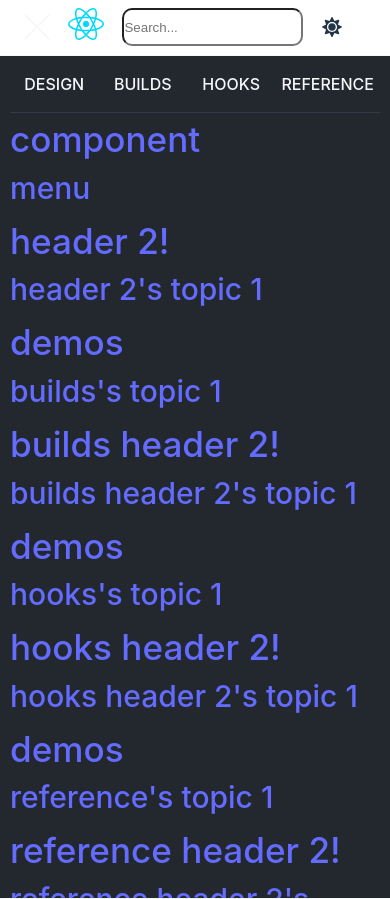
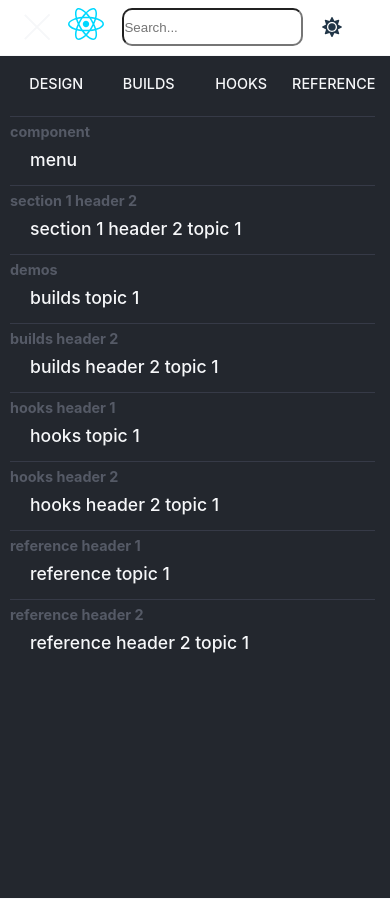
Before and after one commit to alexgeis/react-reference, a React (Vite) app in the folder react-ref/: page / in a window 390 px wide. Both pictures are taken after a click on the element 36 px from the left and 27 px from the top of the page. Built offline with nearby package versions, Linux system fonts and the light colour scheme.

Commit message:
add utility function stringToUrl() to add hypens in any string with whitespace, and finish styling homepage nav menu (mobile) - issue #4

```diff
--- a/react-ref/src/components/Hamburger.module.css
+++ b/react-ref/src/components/Hamburger.module.css
@@ -46,7 +46,7 @@
 	left: 0;
 	transition: opacity 600ms ease-in-out;
 	width: 100vw;
-	padding: 0 10px;
+	/* padding: 0 10px; */
 	height: 100vh;
 	max-height: 100vh;
 	background-color: var(--dark-bg-color);
@@ -75,72 +75,106 @@
 	/* position: sticky;
 	top: 0px; */
 	background-color: var(--dark-bg-color);
-	padding: 10px 0;
-	border-bottom: 1px solid var(--dark-bg-secondary-color);
+	padding: 10px;
+	/* border-bottom: 1px solid var(--dark-bg-secondary-color); */
 }
 .sectionNavWrapper > li > a {
-	color: var(--light-primary-color);
 	text-transform: capitalize;
 	line-height: calc(3 * var(--flex-gap));
-	font-size: 1rem;
+	font-size: 0.9rem;
 }
 .sectionLink {
 	opacity: 1;
-	padding: 0 6px;
+	/* padding: 0 6px; */
 	color: var(--light-primary-color);
 	width: 100%;
 	transition: transform 200ms ease-in;
 	cursor: pointer;
 }
-.sectionLink > a,
-.sectionLinkActive > a {
-	display: inline-block;
-	width: 100%;
-	height: 100%;
-	color: black;
-}
 .sectionLink:hover {
 	background-color: var(--dark-bg-secondary-color);
 	border-radius: 15px;
 }
+.sectionLink > a,
+.sectionLinkActive > a {
+	color: var(--light-primary-color);
+	display: inline-block;
+	width: 100%;
+	height: 100%;
+}
 .sectionLinkActive {
 	opacity: 1;
 	width: 100%;
-	padding: 0 6px;
+	/* padding: 0 6px; */
 	color: var(--highlight-primary-color);
-	background-color: var(--highlight-secondary-color);
+	background-color: var(--highlight-bg-color);
 	border-radius: 15px;
 	transition: transform 200ms ease-in;
 	cursor: pointer;
+}
+.sectionLinkActive > a {
+	color: inherit;
 }
 .sectionLink:active,
 .sectionLinkActive:active {
 	transform: scale(0.95);
 }
 
+/* SITEMAP */
 .sitemapNavWrapper {
 	text-align: left;
+	width: 100%;
+	padding-left: 10px;
+}
+.sitemapNavHeader {
+	color: var(--gray-primary-color);
+	font-size: 0.9rem;
+}
+
+.sitemapNavTopic > a {
+	color: var(--light-primary-color);
+	font-size: 1.1rem;
+	/* display: inline-block; */
+	display: flex;
+	align-items: center;
+	width: 100%;
+	height: 100%;
+	padding-left: 20px;
+}
+
+.sitemapNavTopic:hover {
+	margin-left: -10px;
+	margin-right: 10px;
+	padding-left: 10px;
+	background-color: var(--dark-bg-secondary-color);
 }
 
 .hamburgerLink {
 	opacity: 1;
 	display: block;
-	font-size: 30px;
+	/* font-size: 30px; */
 	color: var(--light-primary-color);
 	padding-bottom: 2px;
 	/* border-bottom: 1px solid var(--light-primary-color); */
 }
-.hamburgerLinkActive {
+.hamburgerLinkActive > a {
 	opacity: 1;
-	display: block;
-	font-size: 30px;
 	color: var(--highlight-primary-color);
-	padding-bottom: 2px;
-	border-bottom: 1px solid var(--highlight-primary-color);
+	padding-left: 20px;
+	margin-left: -10px;
+	background-color: var(--highlight-bg-color);
+	/* border-radius: 15px; */
 }
 
 .separator {
+	height: 1px;
+	width: 96%;
 	border-bottom: 1px solid var(--dark-bg-secondary-color);
+}
+.separator,
+.sitemapNavHeader,
+.sitemapNavTopic {
+	margin: 4px 0;
 }
 /* @media only screen and (min-width: 650px) {
 	.hamburgerWrapper {
--- a/react-ref/src/components/Hamburger.tsx
+++ b/react-ref/src/components/Hamburger.tsx
@@ -1,4 +1,6 @@
+import { stringToUrl } from "@/utils/stringToUrl";
 import styles from "./Hamburger.module.css";
+console.log(stringToUrl("hello there sonny"));
 
 type hamburgerProps = {
 	pathname: string | null;
@@ -95,40 +97,57 @@ export default function Hamburger({
 							if (!headers.length) return;
 
 							const headerTopicRender = headers.map((header: SectionHeader) => {
+								let headerTitleUrlPath: string;
+								if (header.title.includes(" "))
+									headerTitleUrlPath = stringToUrl(header.title);
+								else headerTitleUrlPath = header.title;
+
 								return (
 									<>
 										<div
 											role="separator"
-											className="separator"
+											className={styles.separator}
 										></div>
 										<ul>
 											<li
 												className={
-													urlPath == `${section.title}/${header.title}`
+													urlPath == `${section.title}/${headerTitleUrlPath}`
 														? styles.hamburgerLinkActive
 														: styles.hamburgerLink
 												}
-												key={header.title}
+												key={headerTitleUrlPath}
 											>
-												<h3 key={`${header.title}-title-text`}>
-													<a href={`/${section.title}/${header.title}`}>
-														{header.title}
-													</a>
+												<h3
+													key={`${headerTitleUrlPath}-header`}
+													className={styles.sitemapNavHeader}
+												>
+													{header.title}
+													{/* <a
+														href={`/${section.title}/${headerTitleUrlPath}`}
+														onClick={() => closeMenu()}
+													>
+													</a> */}
 												</h3>
 												{header.topics.map((topic: Topic) => {
+													let topicTitleUrlPath: string;
+													if (topic.title.includes(" "))
+														topicTitleUrlPath = stringToUrl(topic.title);
+													else topicTitleUrlPath = topic.title;
+
 													return (
 														<ul>
 															<li
-																className={
+																className={`${styles.sitemapNavTopic} ${
 																	urlPath ==
-																	`${section.title}/${header.title}/${topic.title}`
+																	`${section.title}/${headerTitleUrlPath}/${topicTitleUrlPath}`
 																		? styles.hamburgerLinkActive
 																		: styles.hamburgerLink
-																}
-																key={topic.title}
+																}`}
+																key={topicTitleUrlPath}
 															>
 																<a
-																	href={`/${section.title}/${header.title}/${topic.title}`}
+																	href={`/${section.title}/${headerTitleUrlPath}/${topicTitleUrlPath}`}
+																	onClick={() => closeMenu()}
 																>
 																	{topic.title}
 																</a>
--- a/react-ref/src/data/navData.ts
+++ b/react-ref/src/data/navData.ts
@@ -20,16 +20,16 @@ export default {
 					],
 				},
 				{
-					title: "header 2!",
+					title: "section 1 header 2",
 					topics: [
 						{
-							title: "header 2's topic 1",
+							title: "section 1 header 2 topic 1",
 							subtopics: [
 								{
-									title: "header 2's subtopic 1",
+									title: "section 1 header 2 subtopic 1",
 								},
 								{
-									title: "header 2's subtopic 2",
+									title: "section 1 header 2 subtopic 2",
 								},
 							],
 						},
@@ -44,29 +44,29 @@ export default {
 					title: "demos",
 					topics: [
 						{
-							title: "builds's topic 1",
+							title: "builds topic 1",
 							subtopics: [
 								{
-									title: "builds's subtopic 1",
+									title: "builds subtopic 1",
 								},
 								{
-									title: "builds's subtopic 2",
+									title: "builds subtopic 2",
 								},
 							],
 						},
 					],
 				},
 				{
-					title: "builds header 2!",
+					title: "builds header 2",
 					topics: [
 						{
-							title: "builds header 2's topic 1",
+							title: "builds header 2 topic 1",
 							subtopics: [
 								{
-									title: "builds header 2's subtopic 1",
+									title: "builds header 2 subtopic 1",
 								},
 								{
-									title: "builds header 2's subtopic 2",
+									title: "builds header 2 subtopic 2",
 								},
 							],
 						},
@@ -78,32 +78,32 @@ export default {
 			title: "hooks",
 			headers: [
 				{
-					title: "demos",
+					title: "hooks header 1",
 					topics: [
 						{
-							title: "hooks's topic 1",
+							title: "hooks topic 1",
 							subtopics: [
 								{
-									title: "hooks's subtopic 1",
+									title: "hooks subtopic 1",
 								},
 								{
-									title: "hooks's subtopic 2",
+									title: "hooks subtopic 2",
 								},
 							],
 						},
 					],
 				},
 				{
-					title: "hooks header 2!",
+					title: "hooks header 2",
 					topics: [
 						{
-							title: "hooks header 2's topic 1",
+							title: "hooks header 2 topic 1",
 							subtopics: [
 								{
-									title: "hooks header 2's subtopic 1",
+									title: "hooks header 2 subtopic 1",
 								},
 								{
-									title: "hooks header 2's subtopic 2",
+									title: "hooks header 2 subtopic 2",
 								},
 							],
 						},
@@ -115,32 +115,32 @@ export default {
 			title: "reference",
 			headers: [
 				{
-					title: "demos",
+					title: "reference header 1",
 					topics: [
 						{
-							title: "reference's topic 1",
+							title: "reference topic 1",
 							subtopics: [
 								{
-									title: "reference's subtopic 1",
+									title: "reference subtopic 1",
 								},
 								{
-									title: "reference's subtopic 2",
+									title: "reference subtopic 2",
 								},
 							],
 						},
 					],
 				},
 				{
-					title: "reference header 2!",
+					title: "reference header 2",
 					topics: [
 						{
-							title: "reference header 2's topic 1",
+							title: "reference header 2 topic 1",
 							subtopics: [
 								{
-									title: "reference header 2's subtopic 1",
+									title: "reference header 2 subtopic 1",
 								},
 								{
-									title: "reference header 2's subtopic 2",
+									title: "reference header 2 subtopic 2",
 								},
 							],
 						},
--- a/react-ref/src/index.css
+++ b/react-ref/src/index.css
@@ -15,12 +15,14 @@
 
 	--light-primary-color: #f6f7f9;
 	--light-secondary-color: #ebecf0;
+	--gray-primary-color: #555a66;
 
 	--dark-bg-color: #23272e;
 	--dark-bg-secondary-color: #363a47;
 
 	--highlight-primary-color: #149eca;
 	--highlight-secondary-color: #0484af;
+	--highlight-bg-color: #2a3743;
 
 	--flex-gap: 12px;
 }
@@ -31,12 +33,12 @@
 }
 a {
 	font-weight: 500;
-	color: #646cff;
+	/* color: #646cff; */
 	text-decoration: inherit;
 }
-a:hover {
+/* a:hover {
 	color: #535bf2;
-}
+} */
 
 body {
 	margin: 0;
--- /dev/null
+++ b/react-ref/src/utils/stringToUrl.ts
@@ -0,0 +1,4 @@
+export const stringToUrl = (str: string): string => {
+	const whitespaceRegex = /\s/g;
+	return str.replace(whitespaceRegex, "-");
+};
```
